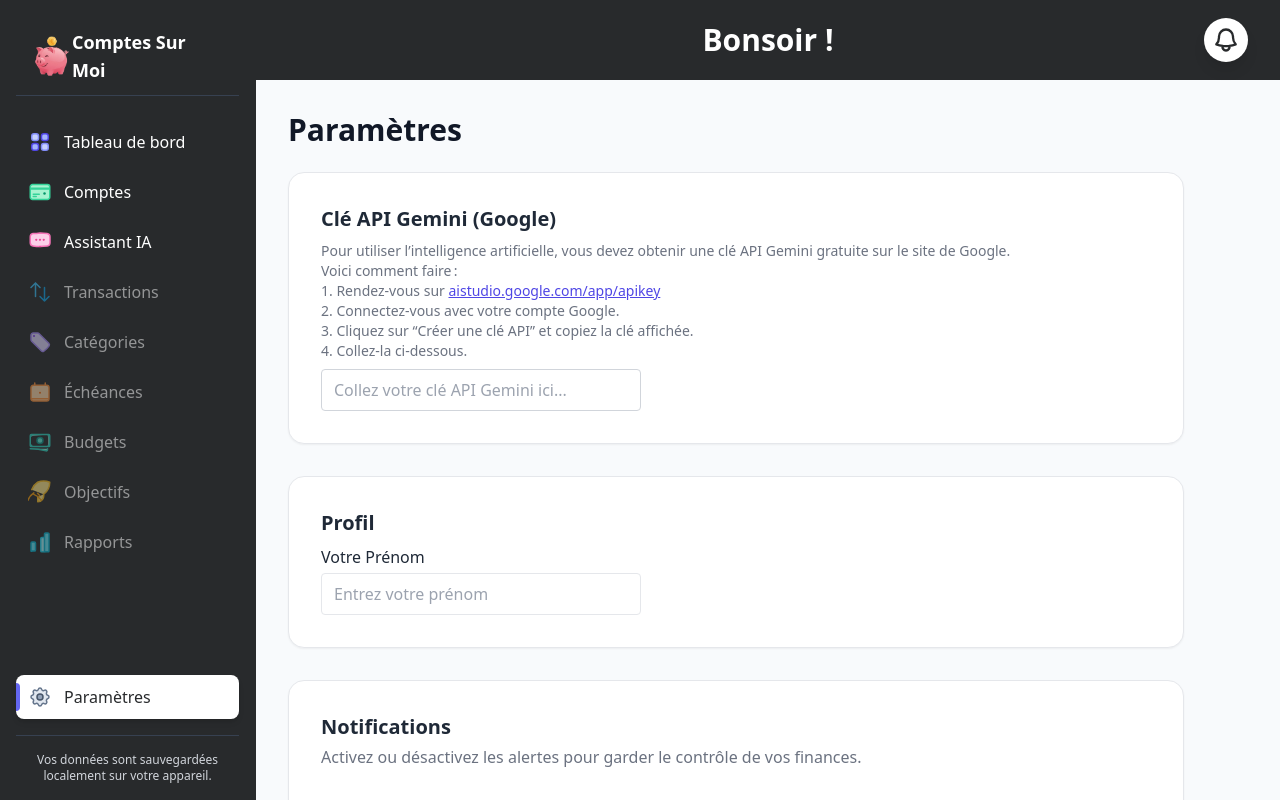
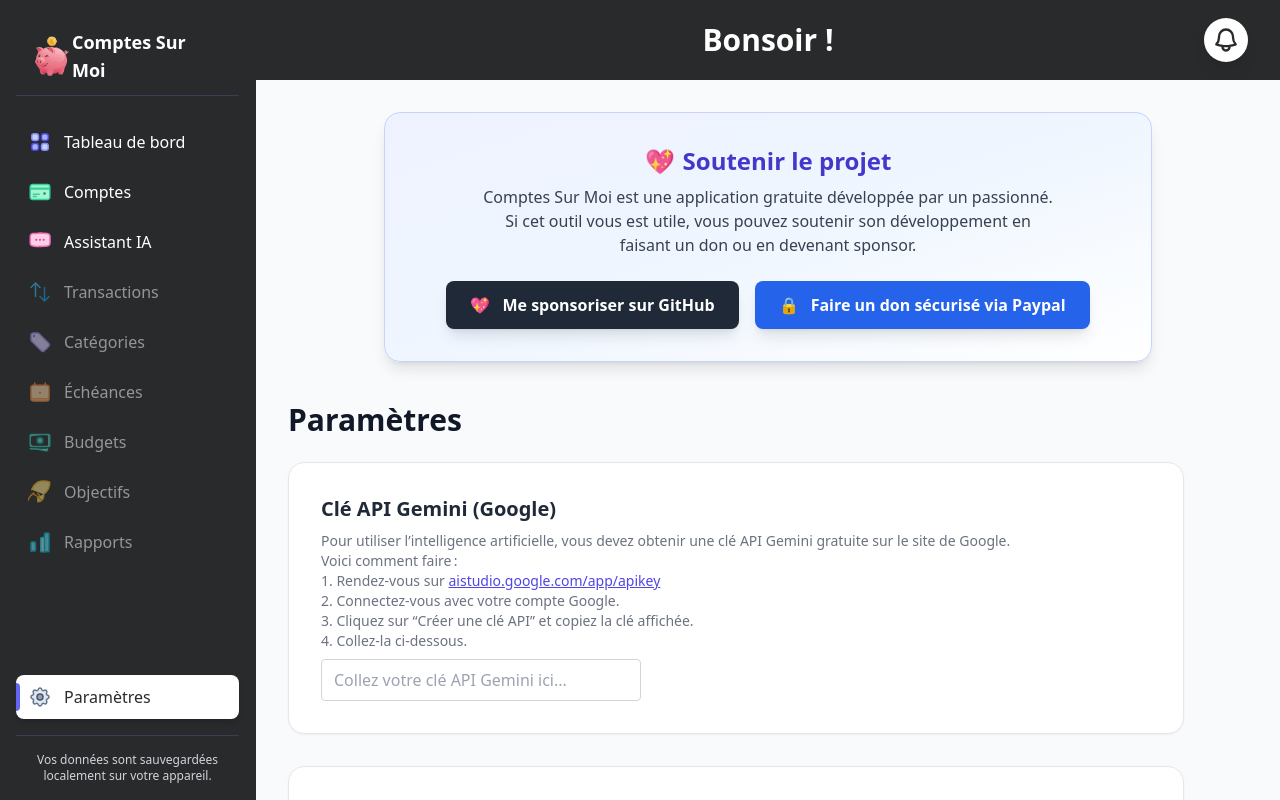
Before and after one commit to OptimaluS/Comptes-Sur-Moi, a React (Vite) app: page / in a window 1280 px wide. Both pictures are taken after a click on the button "Paramètres". Built offline with nearby package versions, Linux system fonts and the light colour scheme.

Commit message:
Mise a jour du Readme

```diff
--- a/components/Settings.tsx
+++ b/components/Settings.tsx
@@ -275,6 +275,38 @@ const Settings: React.FC<SettingsProps> = ({ settings, setSettings }) => {
 
     return (
         <div className="container mx-auto">
+            {/* Section Soutenir le projet mise en avant */}
+            <div className="max-w-3xl mx-auto animate-fade-in-up mb-10">
+                <section className="relative overflow-hidden rounded-2xl shadow-lg border border-indigo-200 bg-gradient-to-br from-indigo-50 via-blue-50 to-white p-8 flex flex-col items-center text-center">
+                    <div className="absolute -top-8 right-8 animate-bounce">
+                        <span className="inline-block bg-yellow-400 text-yellow-900 text-xs font-bold px-3 py-1 rounded-full shadow">Nouveau&nbsp;!</span>
+                    </div>
+                    <h3 className="text-2xl font-extrabold text-indigo-700 mb-2 flex items-center justify-center gap-2">
+                        <span>💖</span> Soutenir le projet
+                    </h3>
+                    <p className="text-gray-700 mb-6 max-w-xl mx-auto text-base font-medium">Comptes Sur Moi est une application gratuite développée par un passionné. Si cet outil vous est utile, vous pouvez soutenir son développement en faisant un don ou en devenant sponsor.</p>
+                    <div className="flex flex-col sm:flex-row gap-4 w-full justify-center">
+                        <a
+                            href="https://github.com/sponsors/OptimaluS"
+                            target="_blank"
+                            rel="noopener noreferrer"
+                            className="w-full sm:w-auto flex items-center justify-center gap-3 bg-gray-800 hover:bg-gray-900 text-white font-bold py-3 px-6 rounded-lg transition-all duration-200 shadow-lg hover:scale-105"
+                        >
+                            <span>💖</span>
+                            Me sponsoriser sur GitHub
+                        </a>
+                        <a
+                            href="https://www.paypal.com/paypalme/optimalus"
+                            target="_blank"
+                            rel="noopener noreferrer"
+                            className="w-full sm:w-auto flex items-center justify-center gap-3 bg-blue-600 hover:bg-blue-700 text-white font-bold py-3 px-6 rounded-lg transition-all duration-200 shadow-lg hover:scale-105"
+                        >
+                            <span>🔒</span>
+                            Faire un don sécurisé via Paypal
+                        </a>
+                    </div>
+                </section>
+            </div>
             <h2 className="text-3xl font-bold mb-6 text-gray-900">Paramètres</h2>
             <div className="max-w-4xl space-y-8">
                                 {/* Clé API Gemini */}
@@ -536,27 +568,6 @@ const Settings: React.FC<SettingsProps> = ({ settings, setSettings }) => {
                         onToggle={handleToggleAutoUpdate}
                     />
                 </div>
-                {/* Soutenir le projet */}
-                <div className="bg-white p-6 sm:p-8 rounded-2xl shadow-sm border border-gray-200">
-                    <h3 className="text-xl font-bold text-gray-800">Soutenir le projet</h3>
-                    <p className="text-gray-500 mt-1 mb-4">Comptes Sur Moi est une application gratuite développée par un passionné. Si cet outil vous est utile, vous pouvez m'aider à financer son développement futur en m'offrant un café !</p>
-                    <div className="flex flex-col sm:flex-row gap-4">
-                        <button
-                            type="button"
-                            className="w-full sm:w-auto flex items-center justify-center gap-3 bg-gray-800 hover:bg-gray-900 text-white font-bold py-3 px-6 rounded-lg transition-colors"
-                        >
-                            <span>💖</span>
-                            Me Sponsoriser sur GitHub
-                        </button>
-                        <button
-                            type="button"
-                            className="w-full sm:w-auto flex items-center justify-center gap-3 bg-amber-400 hover:bg-amber-500 text-amber-900 font-bold py-3 px-6 rounded-lg transition-colors"
-                        >
-                            <span>☕</span>
-                            M'offrir un café
-                        </button>
-                    </div>
-                </div>
             </div>
         </div>
     );
```
Also changed, not shown: 1 other file (tests, documents, lock files or other folders).
